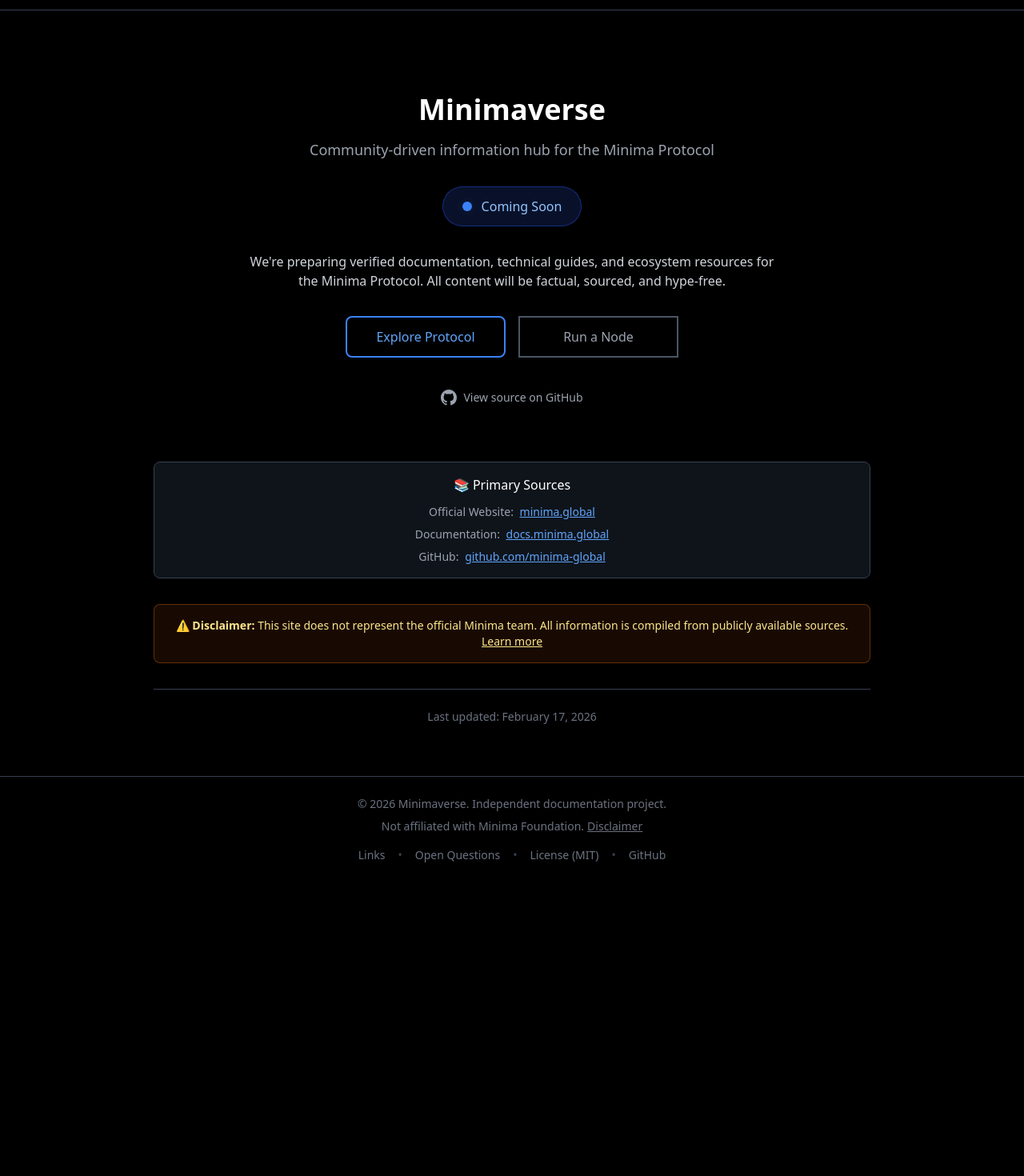
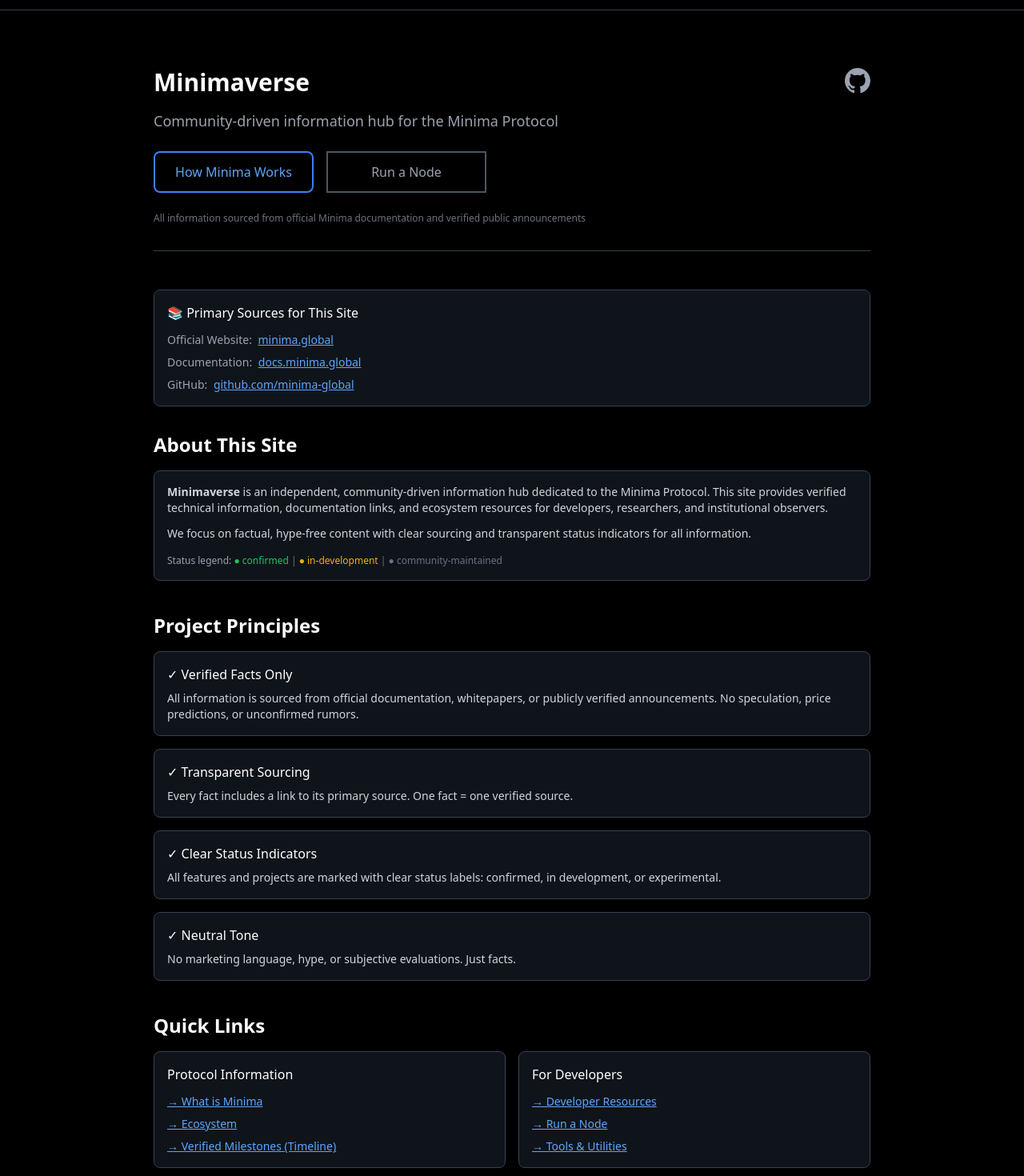
Before and after one commit to KuA1bo/minimaverse-site, a Next.js app: page / in a window 1280 px wide. Shown: the part 60-1530 px from the top of the page at 80% size. Before the commit the page ends 1163 px from the top, so only its background shows below. Built offline with nearby package versions, Linux system fonts and the light colour scheme.

Commit message:
revert: restore full homepage and remove middleware
- Restored full homepage content from backup
- Removed middleware.ts (not needed for initial launch)
- All pages accessible for final testing
- Ready for Vercel deployment

```diff
--- a/src/app/page.tsx
+++ b/src/app/page.tsx
@@ -1,5 +1,5 @@
 // src/app/page.tsx
-// Home page - Coming Soon placeholder
+// Home page - entry point for Minimaverse documentation hub
 
 import Link from 'next/link';
 
@@ -7,37 +7,21 @@ export default function HomePage() {
   return (
     <div className="max-w-4xl mx-auto">
 
-      {/* Coming Soon Hero */}
-      <section className="py-16 text-center">
-        <div className="mb-8">
-          <h1 className="text-4xl font-bold text-white mb-4">Minimaverse</h1>
-          <p className="text-gray-400 text-lg mb-2">
+      {/* Hero Section - unique to homepage */}
+      <section className="mb-12 py-8 border-b border-gray-700">
+        <div className="flex flex-col sm:flex-row sm:justify-between sm:items-start gap-6">
+          <div className="flex-1">
+            <h1 className="text-3xl font-bold text-white mb-4">Minimaverse</h1>
+            <p className="text-gray-400 text-lg mb-6">
               Community-driven information hub for the Minima Protocol
             </p>
-        </div>
 
-        {/* Coming Soon Badge */}
-        <div className="inline-flex items-center gap-3 bg-blue-900/30 border border-blue-700/50 rounded-full px-6 py-3 mb-8">
-          <span className="relative flex h-3 w-3">
-            <span className="animate-ping absolute inline-flex h-full w-full rounded-full bg-blue-400 opacity-75"></span>
-            <span className="relative inline-flex rounded-full h-3 w-3 bg-blue-500"></span>
-          </span>
-          <span className="text-blue-300 font-medium">Coming Soon</span>
-        </div>
-
-        {/* Description */}
-        <p className="text-gray-300 max-w-2xl mx-auto mb-8">
-          We're preparing verified documentation, technical guides, and ecosystem resources
-          for the Minima Protocol. All content will be factual, sourced, and hype-free.
-        </p>
-
-        {/* Primary CTA */}
-        <div className="flex flex-col sm:flex-row sm:items-center sm:justify-center sm:gap-4">
+            <div className="flex flex-col sm:flex-row sm:items-center sm:gap-4">
               <Link
                 href="/protocol"
                 className="inline-flex items-center justify-center px-6 py-3 border-2 border-blue-500 text-blue-400 font-medium rounded-lg hover:bg-blue-500/10 transition-colors min-w-[200px]"
               >
-            Explore Protocol
+                How Minima Works
               </Link>
               <Link
                 href="/nodes"
@@ -47,26 +31,31 @@ export default function HomePage() {
               </Link>
             </div>
 
-        {/* GitHub Link */}
-        <div className="mt-10">
+            <p className="mt-6 text-xs text-gray-500 max-w-2xl">
+              All information sourced from official Minima documentation and verified public announcements
+            </p>
+          </div>
+
+          <div className="flex items-start justify-end">
             <a
               href="https://github.com/KuA1bo/minimaverse-site"
               target="_blank"
               rel="noopener noreferrer"
-            className="inline-flex items-center gap-2 text-gray-400 hover:text-white transition-colors text-sm"
+              className="text-gray-400 hover:text-white transition-colors"
+              aria-label="View source on GitHub"
             >
-            <svg className="w-5 h-5" fill="currentColor" viewBox="0 0 24 24">
+              <svg className="w-8 h-8" fill="currentColor" viewBox="0 0 24 24">
                 <path d="M12 0C5.37 0 0 5.37 0 12c0 5.31 3.435 9.795 8.205 11.385.6.105.825-.255.825-.57 0-.285-.015-1.23-.015-2.235-3.015.555-3.795-.735-4.035-1.41-.135-.345-.72-1.41-1.23-1.695-.42-.225-1.02-.78-.015-.795.945-.015 1.62.87 1.845 1.23 1.08 1.815 2.805 1.305 3.495.99.105-.78.42-1.305.765-1.605-2.67-.3-5.46-1.335-5.46-6.26 0-1.38.48-2.37 1.26-3.225-.255-.315-.54-1.02-.12-2.13 0 0 1.005-.315 3.3 1.23.96-.27 1.98-.405 3-.405s2.04.135 3 .405c2.295-1.56 3.3-1.23 3.3-1.23.42 1.11.135 1.815-.12 2.13.78.855 1.26 1.845 1.26 3.225 0 4.935-2.805 5.955-5.475 6.255.435.375.81 1.095.81 2.22 0 1.605-.015 2.895-.015 3.3 0 .315.225.69.825.57A12.02 12.02 0 0024 12c0-6.63-5.37-12-12-12z"/>
               </svg>
-            View source on GitHub
             </a>
+          </div>
         </div>
       </section>
 
       {/* Primary Sources Box */}
       <div className="bg-gray-800/50 border border-gray-700 rounded-lg p-4 mb-8">
-        <h3 className="text-white font-medium mb-3 text-center">📚 Primary Sources</h3>
-        <ul className="space-y-2 text-sm text-center">
+        <h3 className="text-white font-medium mb-3">📚 Primary Sources for This Site</h3>
+        <ul className="space-y-2 text-sm">
           <li>
             <span className="text-gray-400">Official Website:</span>{' '}
             <a
@@ -103,9 +92,142 @@ export default function HomePage() {
         </ul>
       </div>
 
-      {/* Universal Disclaimer Block */}
+      {/* Content */}
+      <article className="prose prose-invert max-w-none">
+
+        {/* About This Site */}
+        <section className="mb-10">
+          <h2 className="text-2xl font-bold text-white mb-4">About This Site</h2>
+
+          <div className="bg-gray-800/50 border border-gray-700 rounded-lg p-4">
+            <p className="text-gray-300 text-sm mb-3">
+              <strong>Minimaverse</strong> is an independent, community-driven information hub
+              dedicated to the Minima Protocol. This site provides verified technical information,
+              documentation links, and ecosystem resources for developers, researchers, and
+              institutional observers.
+            </p>
+            <p className="text-gray-300 text-sm">
+              We focus on factual, hype-free content with clear sourcing and transparent status
+              indicators for all information.
+            </p>
+            <p className="text-gray-400 text-xs mt-4">
+              Status legend:{' '}
+              <span className="text-green-500">● confirmed</span>{' '}
+              <span className="text-gray-500">|</span>{' '}
+              <span className="text-yellow-500">● in-development</span>{' '}
+              <span className="text-gray-500">|</span>{' '}
+              <span className="text-gray-500">● community-maintained</span>
+            </p>
+          </div>
+        </section>
+
+        {/* Project Principles */}
+        <section className="mb-10">
+          <h2 className="text-2xl font-bold text-white mb-4">Project Principles</h2>
+
+          <div className="space-y-4">
+            <div className="bg-gray-800/50 border border-gray-700 rounded-lg p-4">
+              <h3 className="text-white font-medium mb-2">✓ Verified Facts Only</h3>
+              <p className="text-gray-300 text-sm">
+                All information is sourced from official documentation, whitepapers, or publicly
+                verified announcements. No speculation, price predictions, or unconfirmed rumors.
+              </p>
+            </div>
+
+            <div className="bg-gray-800/50 border border-gray-700 rounded-lg p-4">
+              <h3 className="text-white font-medium mb-2">✓ Transparent Sourcing</h3>
+              <p className="text-gray-300 text-sm">
+                Every fact includes a link to its primary source. One fact = one verified source.
+              </p>
+            </div>
+
+            <div className="bg-gray-800/50 border border-gray-700 rounded-lg p-4">
+              <h3 className="text-white font-medium mb-2">✓ Clear Status Indicators</h3>
+              <p className="text-gray-300 text-sm">
+                All features and projects are marked with clear status labels: confirmed,
+                in development, or experimental.
+              </p>
+            </div>
+
+            <div className="bg-gray-800/50 border border-gray-700 rounded-lg p-4">
+              <h3 className="text-white font-medium mb-2">✓ Neutral Tone</h3>
+              <p className="text-gray-300 text-sm">
+                No marketing language, hype, or subjective evaluations. Just facts.
+              </p>
+            </div>
+          </div>
+        </section>
+
+        {/* Quick Links */}
+        <section className="mb-10">
+          <h2 className="text-2xl font-bold text-white mb-4">Quick Links</h2>
+
+          <div className="grid grid-cols-1 md:grid-cols-2 gap-4">
+            <div className="bg-gray-800/50 border border-gray-700 rounded-lg p-4">
+              <h3 className="text-white font-medium mb-3">Protocol Information</h3>
+              <ul className="space-y-2">
+                <li>
+                  <Link
+                    href="/about"
+                    className="text-blue-400 hover:text-blue-300 underline text-sm block"
+                  >
+                    → What is Minima
+                  </Link>
+                </li>
+                <li>
+                  <Link
+                    href="/ecosystem"
+                    className="text-blue-400 hover:text-blue-300 underline text-sm block"
+                  >
+                    → Ecosystem
+                  </Link>
+                </li>
+                <li>
+                  <Link
+                    href="/timeline"
+                    className="text-blue-400 hover:text-blue-300 underline text-sm block"
+                  >
+                    → Verified Milestones (Timeline)
+                  </Link>
+                </li>
+              </ul>
+            </div>
+
+            <div className="bg-gray-800/50 border border-gray-700 rounded-lg p-4">
+              <h3 className="text-white font-medium mb-3">For Developers</h3>
+              <ul className="space-y-2">
+                <li>
+                  <Link
+                    href="/developers"
+                    className="text-blue-400 hover:text-blue-300 underline text-sm block"
+                  >
+                    → Developer Resources
+                  </Link>
+                </li>
+                <li>
+                  <Link
+                    href="/nodes"
+                    className="text-blue-400 hover:text-blue-300 underline text-sm block"
+                  >
+                    → Run a Node
+                  </Link>
+                </li>
+                <li>
+                  <Link
+                    href="/tools"
+                    className="text-blue-400 hover:text-blue-300 underline text-sm block"
+                  >
+                    → Tools & Utilities
+                  </Link>
+                </li>
+              </ul>
+            </div>
+          </div>
+        </section>
+
+        {/* Universal Disclaimer Block - REQUIRED ON EVERY PAGE */}
         <div className="bg-amber-900/20 border border-amber-700/50 rounded-lg p-4 mb-8">
-        <p className="text-amber-200 text-sm text-center">
+          <p className="text-amber-200 text-sm">
             <strong>⚠️ Disclaimer:</strong> This site does not represent the official Minima team.
             All information is compiled from publicly available sources.{' '}
             <Link href="/disclaimer" className="underline hover:text-amber-100">
@@ -116,10 +238,12 @@ export default function HomePage() {
 
         {/* Last Updated */}
         <section className="border-t border-gray-700 pt-6">
-        <p className="text-gray-500 text-sm text-center">
+          <p className="text-gray-500 text-sm">
             Last updated: February 17, 2026
           </p>
         </section>
+
+      </article>
     </div>
   );
 }
```
Lines whose indentation alone changed are shown as unchanged.
